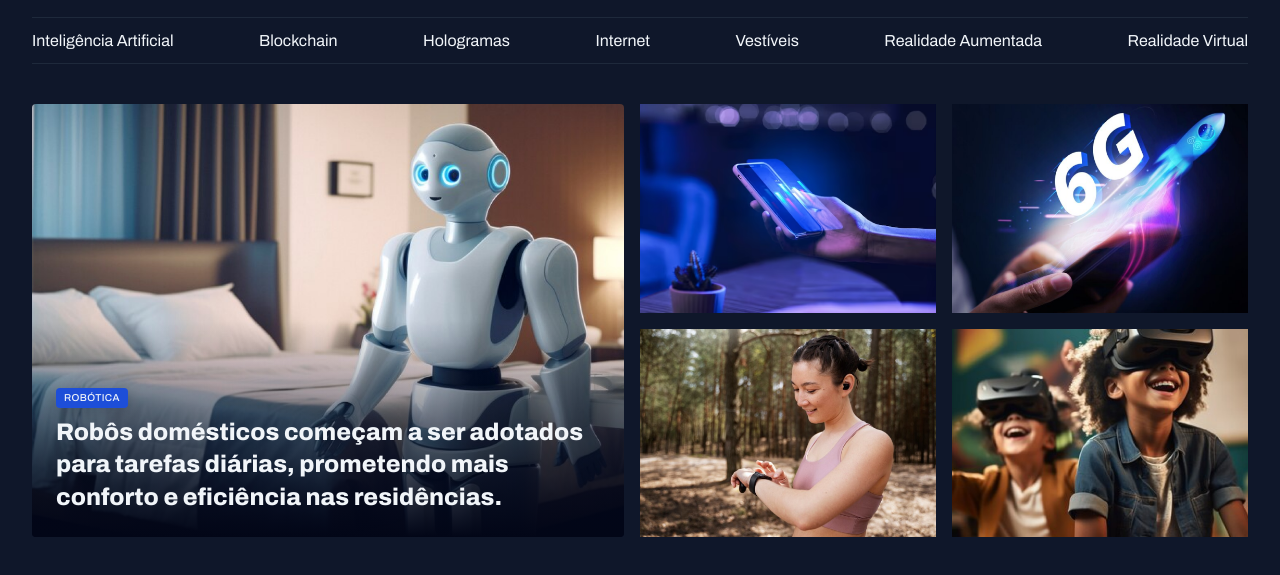
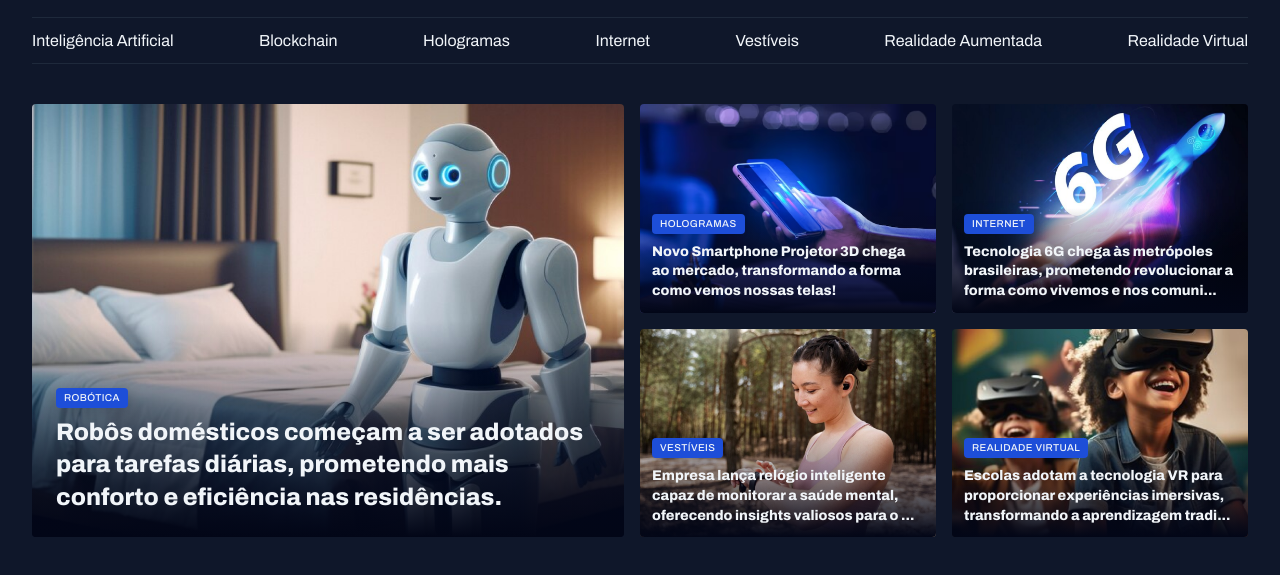
Before and after one commit to Baggio25/portal-noticias-rocketseat, a plain HTML site: page index.html in a window 1280 px wide. Shown: the part 55-630 px from the top of the page. Drawn offline with Linux system fonts and the light colour scheme.

Commit message:
Finalizando a seção destaques

```diff
--- a/index.html
+++ b/index.html
@@ -58,18 +58,46 @@
           </figcaption>
         </figure>
         <div class="grid grid-cols-2 gap-16">
-          <div>
+          <figure class="card">
             <img src="assets/images/Image 02.png" alt="Image 2" />
-          </div>
-          <div>
+            <figcaption>
+              <span class="content-tag">hologramas</span>
+              <h2 class="text-lg">
+                Novo Smartphone Projetor 3D chega ao mercado, transformando a
+                forma como vemos nossas telas!
+              </h2>
+            </figcaption>
+          </figure>
+          <figure class="card">
             <img src="assets/images/Image 03.png" alt="Image 3" />
-          </div>
-          <div>
+            <figcaption>
+              <span class="content-tag">internet</span>
+              <h2 class="text-lg">
+                Tecnologia 6G chega às metrópoles brasileiras, prometendo
+                revolucionar a forma como vivemos e nos comuni...
+              </h2>
+            </figcaption>
+          </figure>
+          <figure class="card">
             <img src="assets/images/Image 04.png" alt="Image 4" />
-          </div>
-          <div>
+            <figcaption>
+              <span class="content-tag">vestíveis</span>
+              <h2 class="text-lg">
+                Empresa lança relógio inteligente capaz de monitorar a saúde
+                mental, oferecendo insights valiosos para o ...
+              </h2>
+            </figcaption>
+          </figure>
+          <figure class="card">
             <img src="assets/images/Image 05.png" alt="Image 5" />
-          </div>
+            <figcaption>
+              <span class="content-tag">realidade virtual</span>
+              <h2 class="text-lg">
+                Escolas adotam a tecnologia VR para proporcionar experiências
+                imersivas, transformando a aprendizagem tradi...
+              </h2>
+            </figcaption>
+          </figure>
         </div>
       </section>
     </main>
--- a/styles/sections.css
+++ b/styles/sections.css
@@ -23,10 +23,15 @@
       position: absolute;
       bottom: 0;
       padding: 24px;
+
+      &:has(.text-lg) {
+        padding: 12px;
+      }
+
+      h2 {
+        margin-top: 8px;
+      }
     }
 
-    h2 {
-      margin-top: 8px;
-    }
   }
 }
```
